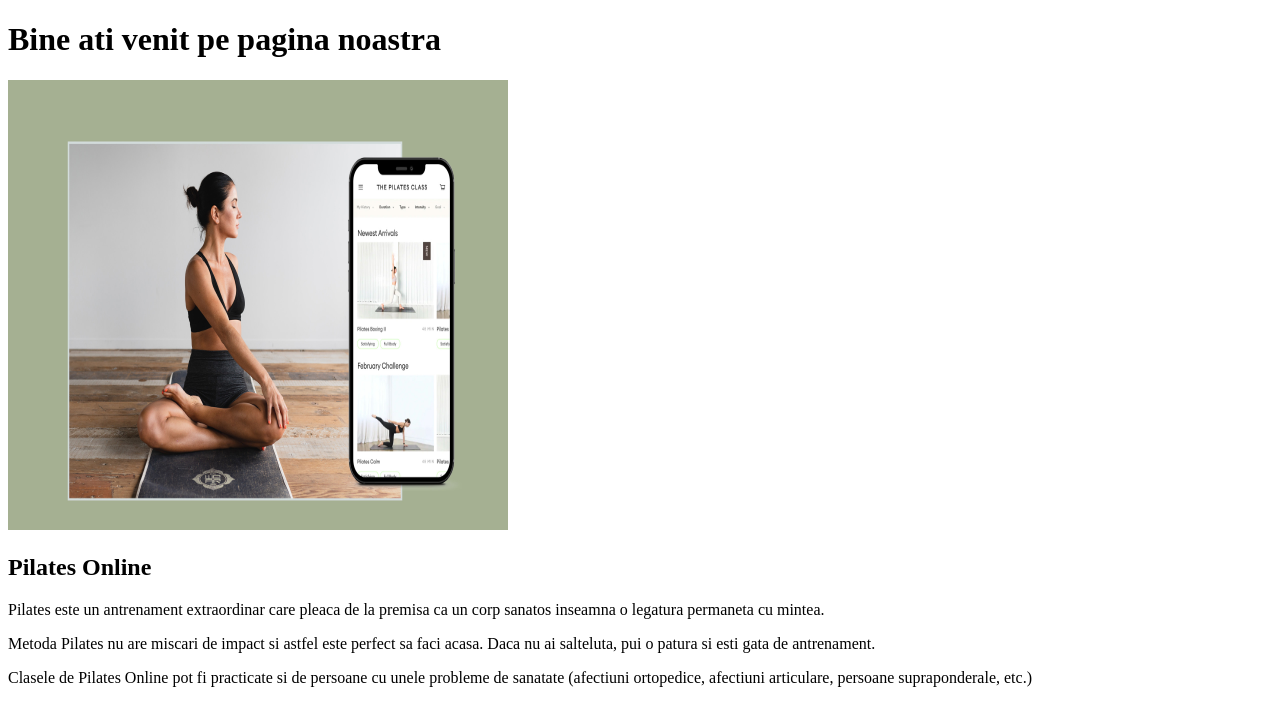
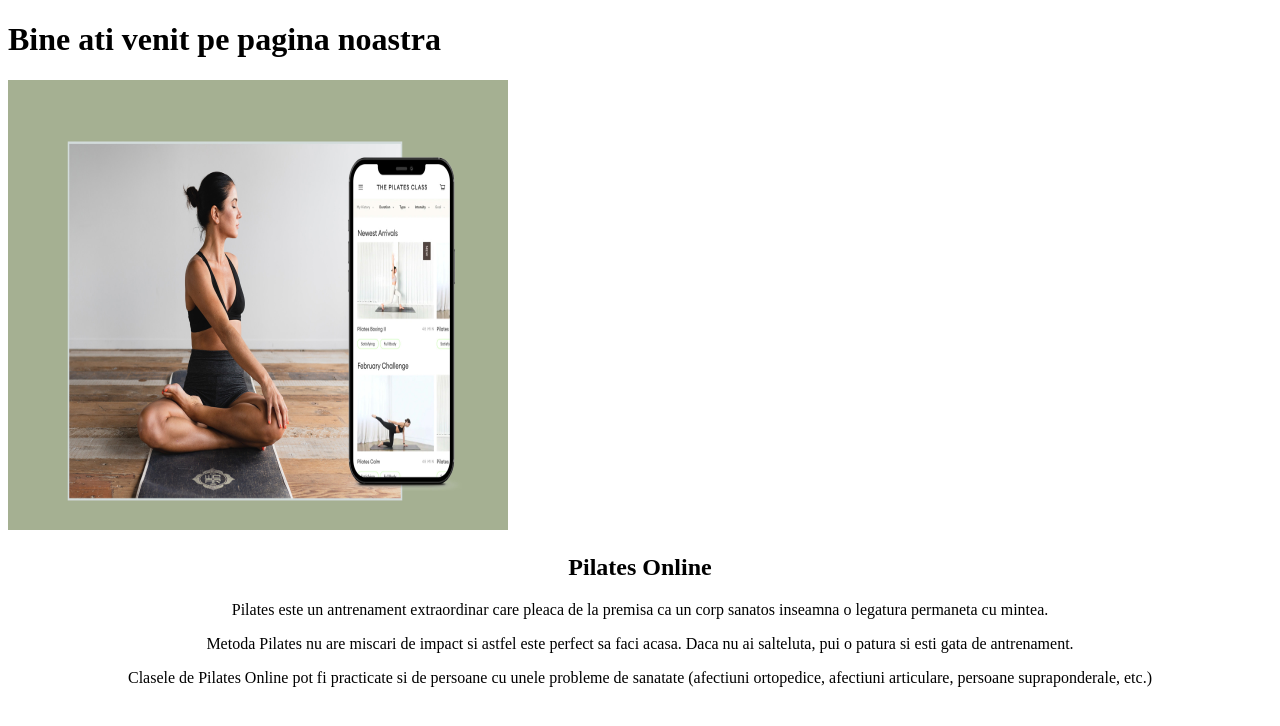
Before and after one commit to AndreeaMereu/primul-prioect-vite, a React (Vite) app: page / in a window 1280 px wide. Shown: the top 726 px of the page. Built offline with nearby package versions, Linux system fonts and the light colour scheme.

Commit message:
adaugare clasa CSS

```diff
--- a/src/App.jsx
+++ b/src/App.jsx
@@ -8,7 +8,7 @@ return <img id="img" src="img1.jpeg" alt="pilates" width="500" height="450"/>
 
 const TextSite = () => {
   return (
-    <div>
+    <div class="align-right">
     <h2>Pilates Online</h2>
     <p>Pilates este un antrenament extraordinar care pleaca de la premisa ca un corp sanatos inseamna o legatura permaneta cu mintea.</p>
     <p>Metoda Pilates nu are miscari de impact si astfel este perfect sa faci acasa. Daca nu ai salteluta, pui o patura si esti gata de antrenament.</p>
--- a/src/index.css
+++ b/src/index.css
@@ -0,0 +1,3 @@
+.align-right {
+    text-align: center;
+}
```
